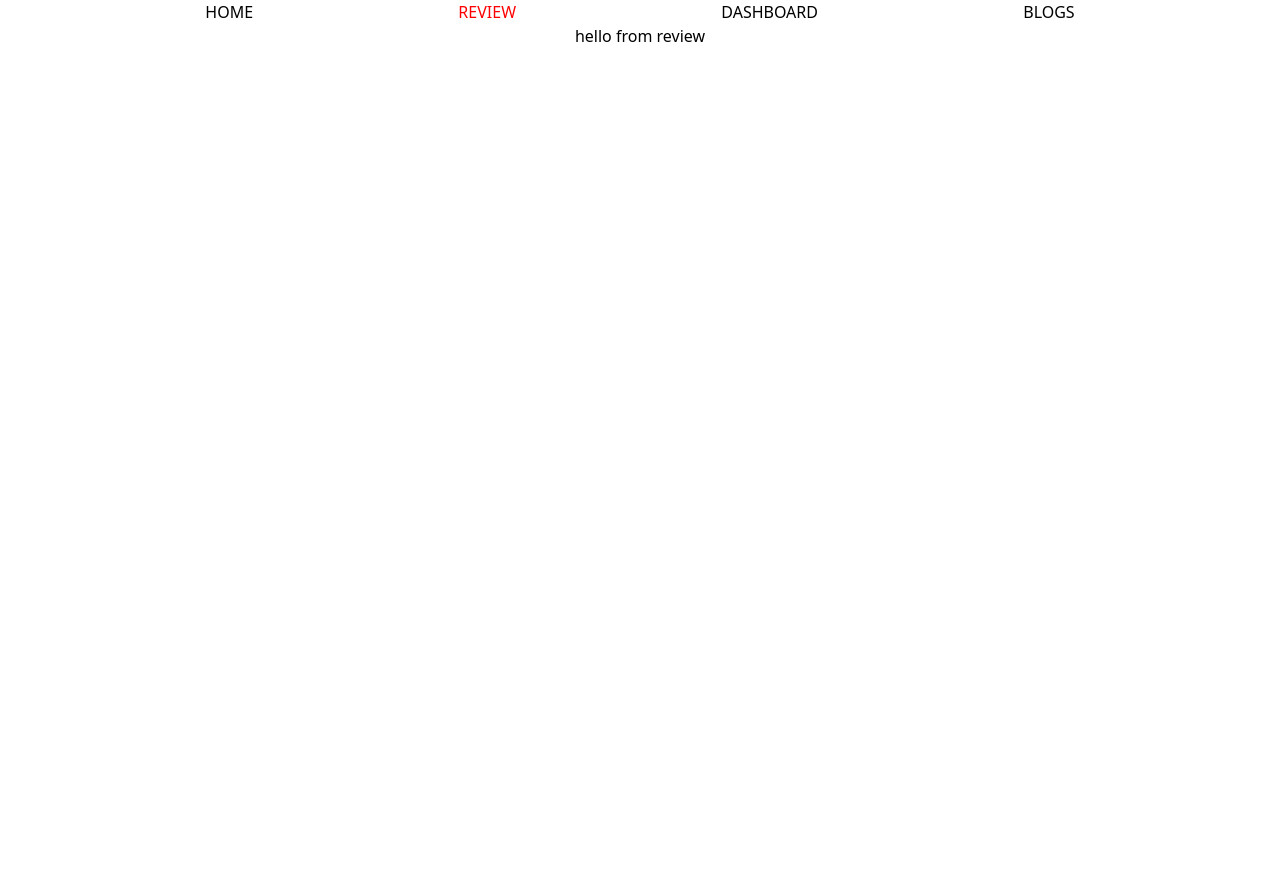
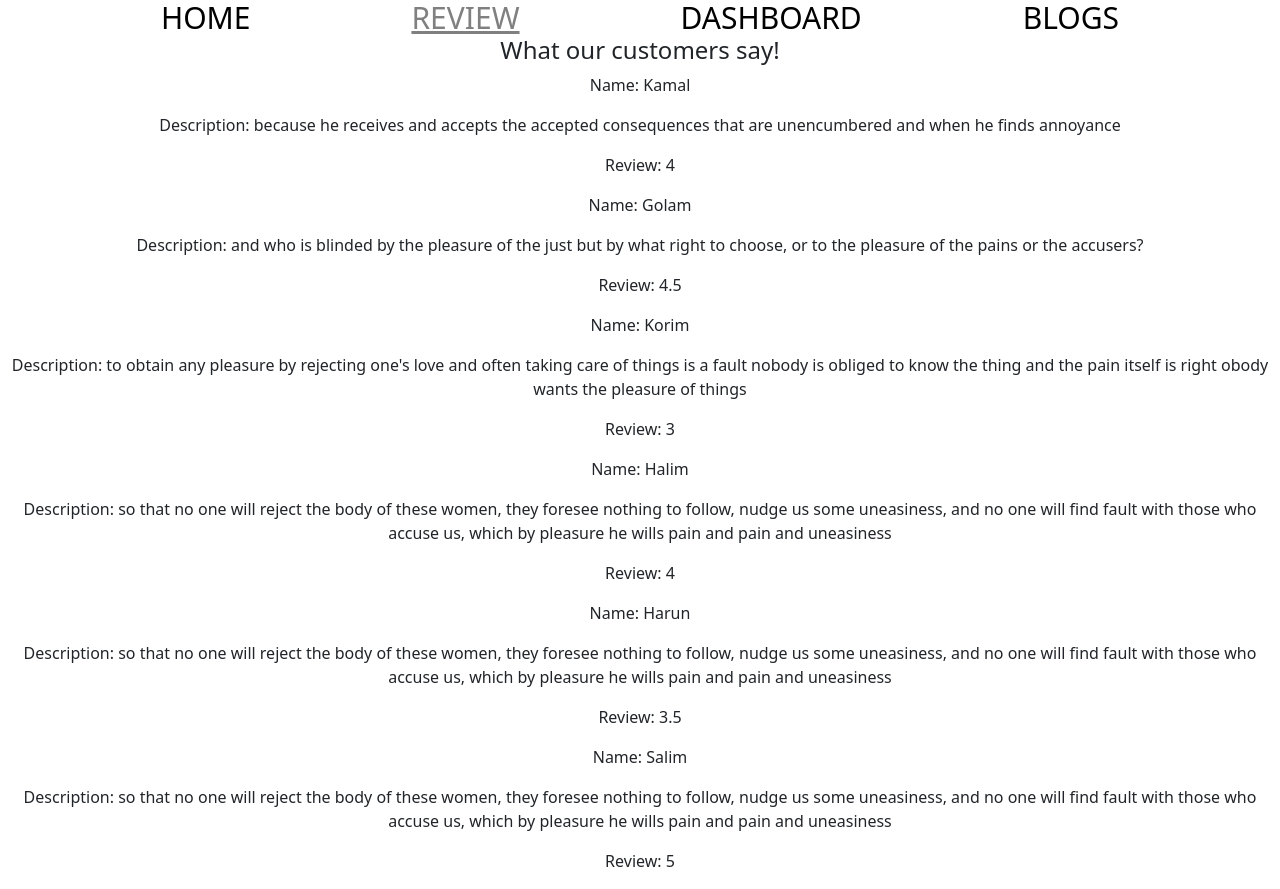
Before and after one commit to LabibIslam/product-analysis-website, a React (Create React App) app: page /reviews in a window 1280 px wide. Before the commit the page ends 800 px from the top, so only its background shows below. Built offline with nearby package versions, Linux system fonts and the light colour scheme.

Commit message:
added some more reviews

```diff
--- a/package.json
+++ b/package.json
@@ -6,7 +6,9 @@
     "@testing-library/jest-dom": "^5.16.3",
     "@testing-library/react": "^12.1.4",
     "@testing-library/user-event": "^13.5.0",
+    "bootstrap": "^5.1.3",
     "react": "^18.0.0",
+    "react-bootstrap": "^2.2.2",
     "react-dom": "^18.0.0",
     "react-router-dom": "^6.3.0",
     "react-scripts": "5.0.0",
--- a/public/reviews.json
+++ b/public/reviews.json
@@ -1,39 +1,39 @@
 [
   {
     "id": 1,
-    "title": "Kamal",
+    "name": "Kamal",
     "body": "because he receives and accepts the accepted consequences that are unencumbered and when he finds annoyance",
-    "review": 4
+    "ratings": 4
   },
   {
     "id": 2,
-    "title": "Golam",
+    "name": "Golam",
     "body": "and who is blinded by the pleasure of the just but by what right to choose, or to the pleasure of the pains or the accusers?",
-    "review": 4.5
+    "ratings": 4.5
   },
   {
     "id": 3,
-    "title": "Korim",
+    "name": "Korim",
     "body": "to obtain any pleasure by rejecting one's love and often taking care of things is a fault nobody is obliged to know the thing and the pain itself is right\nobody wants the pleasure of things",
-    "review": 3
+    "ratings": 3
   },
 
   {
     "id": 4,
-    "title": "Halim",
+    "name": "Halim",
     "body": "so that no one will reject the body of these women, they foresee nothing to follow, nudge us some uneasiness, and no one will find fault with those who accuse us, which by pleasure he wills pain and pain and uneasiness",
-    "review": 4
+    "ratings": 4
   },
   {
     "id": 5,
-    "title": "Harun",
+    "name": "Harun",
     "body": "so that no one will reject the body of these women, they foresee nothing to follow, nudge us some uneasiness, and no one will find fault with those who accuse us, which by pleasure he wills pain and pain and uneasiness",
-    "review": 3.5
+    "ratings": 3.5
   },
   {
     "id": 6,
-    "title": "Salim",
+    "name": "Salim",
     "body": "so that no one will reject the body of these women, they foresee nothing to follow, nudge us some uneasiness, and no one will find fault with those who accuse us, which by pleasure he wills pain and pain and uneasiness",
-    "review": 5
+    "ratings": 5
   }
 ]
--- a/src/components/CustomLink/CustomLink.js
+++ b/src/components/CustomLink/CustomLink.js
@@ -8,7 +8,7 @@ function CustomLink({ children, to, ...props }) {
     return (
         <div >
             <Link
-                style={{ color: match ? 'red' : 'black', textDecoration: match ? "" : "none" }}
+                style={{ color: match ? 'gray' : 'black', textDecoration: match ? "" : "none" }}
                 to={to}
                 {...props}
             >
--- a/src/components/Header/Header.js
+++ b/src/components/Header/Header.js
@@ -4,7 +4,7 @@ import CustomLink from '../CustomLink/CustomLink';
 const Header = () => {
     return (
         <div>
-            <nav className='flex justify-evenly'>
+            <nav className='flex justify-evenly font-medium text-3xl'>
                 <CustomLink to="/">HOME</CustomLink>
                 <CustomLink to="/reviews">REVIEW</CustomLink>
                 <CustomLink to="/dashboard">DASHBOARD</CustomLink>
--- a/src/components/Home/Home.js
+++ b/src/components/Home/Home.js
@@ -1,10 +1,24 @@
 import React from 'react';
+import Review from '../Review/Review';
 
 const Home = () => {
     return (
         <div>
-            <h1>hello from Home</h1>
+            <div className='flex'>
+                <div>
+                    <h1>hello from Home</h1>
+                    <h1>hello from Home</h1>
+                    <p>Lorem ipsum dolor sit amet consectetur adipisicing elit. Ipsam, minus. Ea maxime ab cupiditate est numquam earum tenetur magnam mollitia, non rerum explicabo cum, laborum eos. Placeat dolorem id iusto!</p>
+                </div>
+                <div>
+                    <img src="" alt="" />
+                </div>
+            </div>
+            <div>
+
+            </div>
         </div>
+
     );
 };
 
--- a/src/components/Review/Review.js
+++ b/src/components/Review/Review.js
@@ -1,9 +1,15 @@
 import React from 'react';
 
-const Review = () => {
+const Review = ({ review }) => {
+
+    const { name, body, ratings } = review;
     return (
-        <div>
-
+        <div className='reviewer'>
+            <div className='reviewer-info'>
+                <p className='reviewer-name'>Name: {name}</p>
+                <p className='reviewer-body'>Description: {body}</p>
+                <p className='reviewer-ratings'>Review: {ratings}</p>
+            </div>
         </div>
     );
 };
--- /dev/null
+++ b/src/components/Review/review.css
@@ -0,0 +1,10 @@
+.reviewer {
+    width: 300px;
+    height: 500px;
+    border-radius: 8px;
+    position: relative;
+}
+
+.reviewer-info {
+    margin: 0 14px;
+}
--- /dev/null
+++ b/src/components/Reviews/Reviews.css
@@ -0,0 +1,6 @@
+.products-container {
+    display: grid;
+    grid-template-columns: repeat(3, 1fr);
+    gap: 35px;
+    margin: 100px 50px;
+}
--- a/src/components/Reviews/Reviews.js
+++ b/src/components/Reviews/Reviews.js
@@ -1,9 +1,29 @@
-import React from 'react';
+import React, { useEffect, useState } from 'react';
+import Review from '../Review/Review';
 
 const Reviews = () => {
+    const [reviews, setReviews] = useState([]);
+    const [cart, setCart] = useState([]);
+
+    useEffect(() => {
+        fetch('reviews.json')
+            .then(res => res.json())
+            .then(data => setReviews(data))
+    }, []);
+    const handleAddToCart = (review) => {
+        const newCart = [...cart, review];
+        setCart(newCart);
+    }
     return (
         <div>
-            <h4>hello from review</h4>
+            <h4 className=''>What our customers say!</h4>
+            <div className='products-container'>
+                {reviews.map(review => <Review
+                    key={review.id}
+                    review={review}
+                ></Review>)
+                }
+            </div>
         </div>
     );
 };
--- a/src/index.js
+++ b/src/index.js
@@ -4,6 +4,7 @@ import './index.css';
 import App from './App';
 import reportWebVitals from './reportWebVitals';
 import { BrowserRouter } from 'react-router-dom';
+import 'bootstrap/dist/css/bootstrap.min.css';
 
 ReactDOM.render(
   <React.StrictMode>
```
Also changed, not shown: 1 other file (tests, documents, lock files or other folders).
